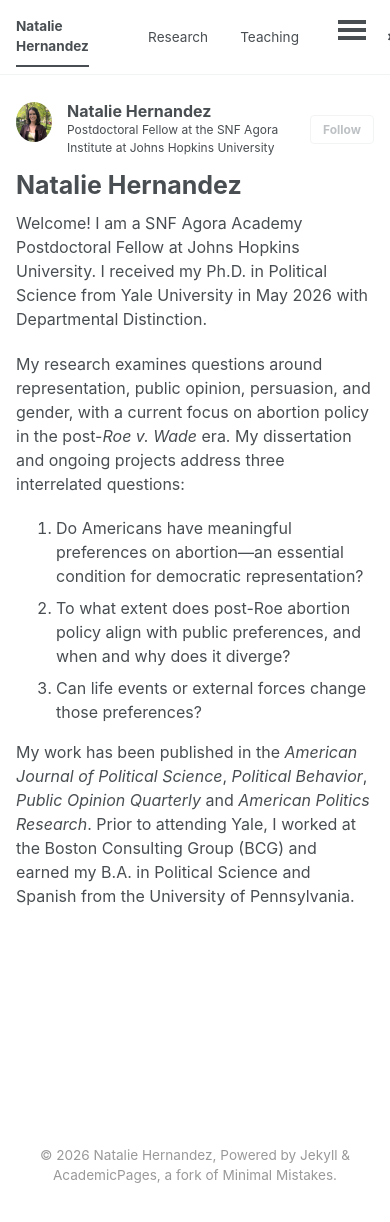
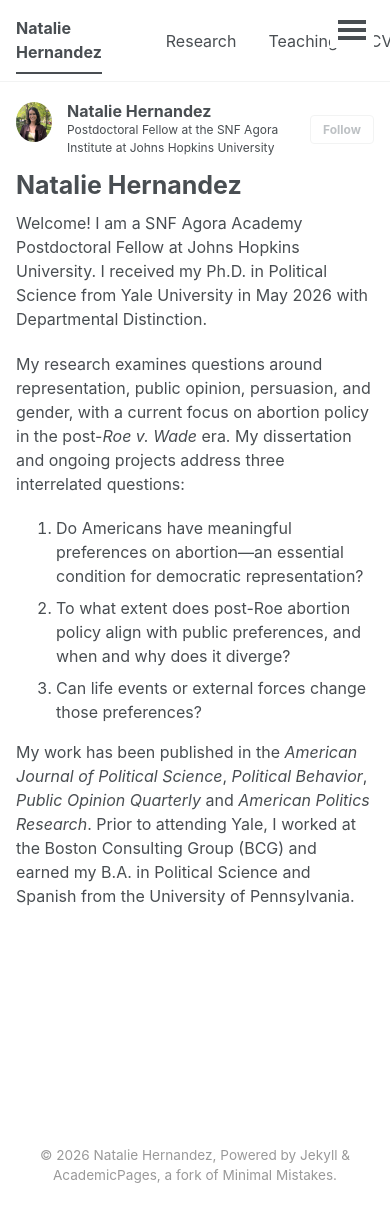
Before and after one commit to nataliehdez11/nataliehdez11.github.io, a Jekyll site: the page built from _pages/about.md, in a window 390 px wide and 1234 px high. Shown: the top 1222 px of the window. Built offline with Jekyll 4.4.1, drawn with Linux system fonts in a browser that asks for light colours; a style sheet for code colours, icons or effects is not loaded.

Commit message:
Update custom.scss

```diff
--- a/_sass/custom.scss
+++ b/_sass/custom.scss
@@ -17,16 +17,3 @@
   padding: 2rem 0;
   font-size: 0.85em;
 }
-
-/* Mobile header: keep default AcademicPages behavior */
-@media screen and (max-width: 768px) {
-  .site-title {
-    max-width: 50%;
-    white-space: normal;
-    line-height: 1.15;
-  }
-
-  .masthead__menu-item {
-    font-size: 0.85em;
-  }
-}
```
